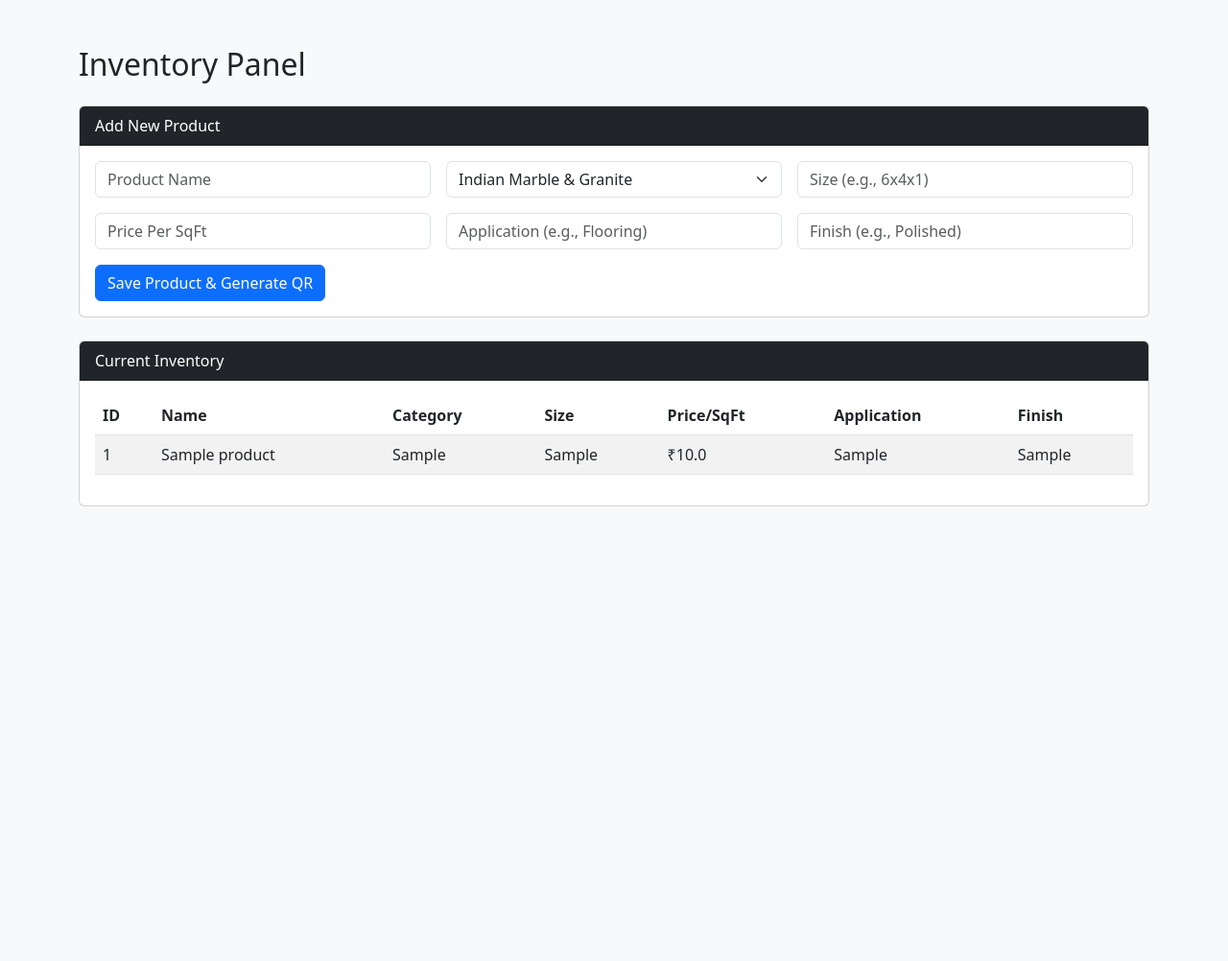
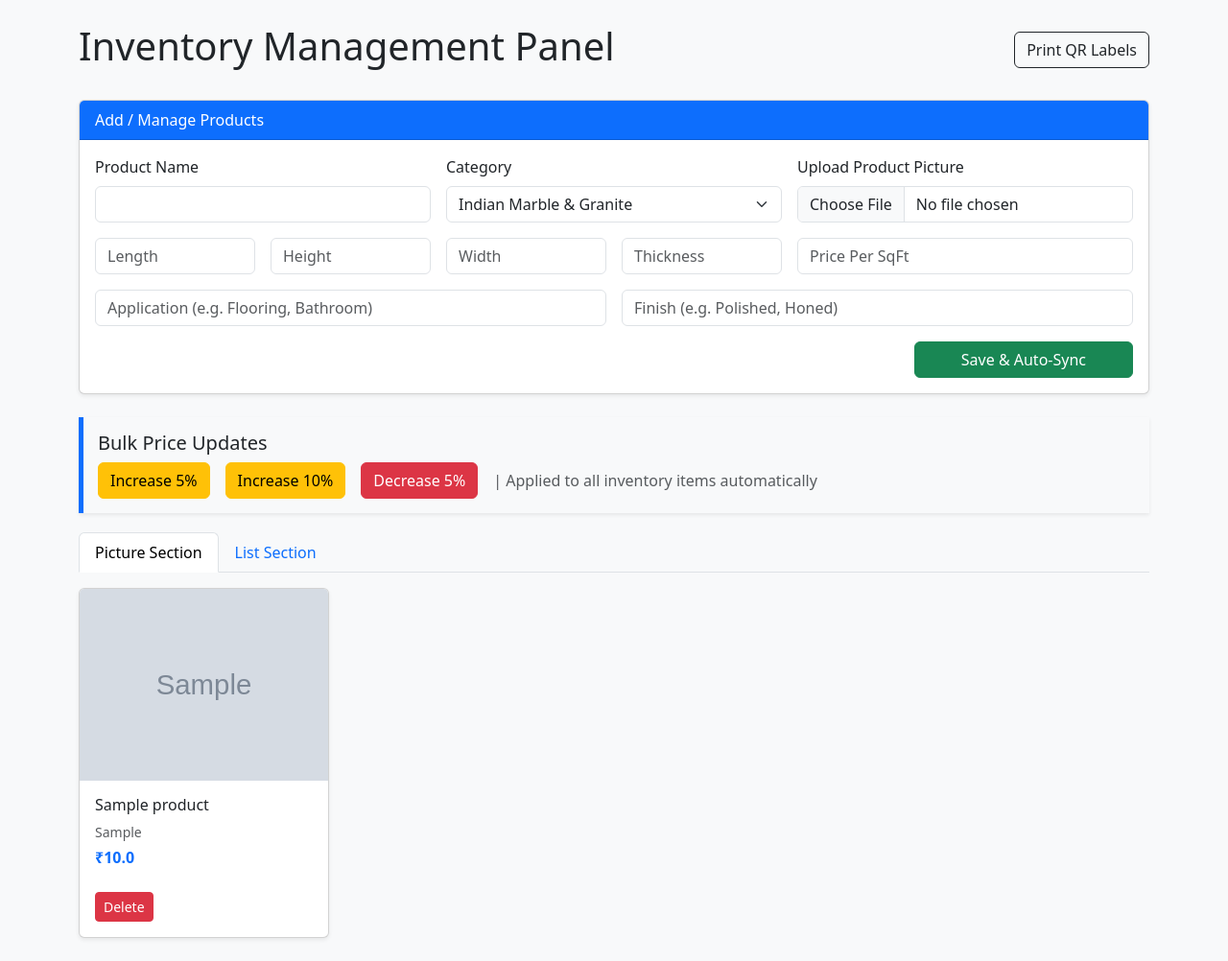
Before and after one commit to Ashwani-3Tech/Marbel-ERP-Project, a Flask app: page / in a window 1280 px wide. Shown: the whole page at 96% size. Before the commit the page ends 528 px from the top, so only its background shows below. Run offline with Flask 3, Linux system fonts and the light colour scheme; tables that the repository leaves empty hold one stand-in row (values such as "Sample post"); grey boxes marked "Sample" are stand-in pictures.

Commit message:
Add files via upload
"Added Delete functionality and cleaned up test data."

```diff
--- a/app.py
+++ b/app.py
@@ -1,30 +1,38 @@
-from flask import Flask, render_template, request, redirect, url_for
+from flask import Flask, render_template, request, redirect, url_for, flash
 import sqlite3
 import qrcode
 import os
+from werkzeug.utils import secure_filename
 
-app = Flask(__name__)
+app = Flask(__name__, static_folder='static')
+app.secret_key = "ashu_secret_key" # Needed for feedback messages
 
-# Ensure QR code directory exists
-os.makedirs('qr_codes', exist_ok=True)
+# Configuration
+UPLOAD_FOLDER = 'static/uploads'
+QR_FOLDER = 'qr_codes'
+app.config['UPLOAD_FOLDER'] = UPLOAD_FOLDER
+os.makedirs(UPLOAD_FOLDER, exist_ok=True)
+os.makedirs(QR_FOLDER, exist_ok=True)
 
 def get_db_connection():
     conn = sqlite3.connect('marble_inventory.db')
     conn.row_factory = sqlite3.Row
     return conn
 
-# Create the database table
+# UPDATED DATABASE SCHEMA (Matching Section 7)
 def setup_database():
     conn = get_db_connection()
     conn.execute('''
         CREATE TABLE IF NOT EXISTS Products (
             id INTEGER PRIMARY KEY AUTOINCREMENT,
             name TEXT NOT NULL,
-            category TEXT NOT NULL,
-            size TEXT,
+            category TEXT,
+            length REAL, height REAL, width REAL, thickness REAL,
             price_per_sqft REAL,
             application TEXT,
-            finish TEXT
+            finish TEXT,
+            description TEXT,
+            image_path TEXT
         )
     ''')
     conn.commit()
@@ -32,44 +40,66 @@ def setup_database():
 
 setup_database()
 
-# Home Route: Show the Inventory List
 @app.route('/')
-def inventory():
+def index():
     conn = get_db_connection()
     products = conn.execute('SELECT * FROM Products').fetchall()
     conn.close()
     return render_template('index.html', products=products)
 
-# Add Product Route: Save data and generate QR
-@app.route('/add', methods=('GET', 'POST'))
+@app.route('/add', methods=['POST'])
 def add_product():
-    if request.method == 'POST':
-        name = request.form['name']
-        category = request.form['category']
-        size = request.form['size']
-        price = request.form['price']
-        application = request.form['application']
-        finish = request.form['finish']
+    # Get text data
+    name = request.form['name']
+    category = request.form['category']
+    price = float(request.form['price'])
+    # Get measurements (Section 7)
+    l, h, w, t = request.form['l'], request.form['h'], request.form['w'], request.form['t']
+    app_use = request.form['application']
+    finish = request.form['finish']
 
-        conn = get_db_connection()
-        cursor = conn.cursor()
-        cursor.execute('''
-            INSERT INTO Products (name, category, size, price_per_sqft, application, finish)
-            VALUES (?, ?, ?, ?, ?, ?)
-        ''', (name, category, size, price, application, finish))
+    # Handle Image Upload (Section 1)
+    file = request.files['image']
+    filename = ""
+    if file:
+        filename = secure_filename(file.filename)
+        file.save(os.path.join(app.config['UPLOAD_FOLDER'], filename))
 
-        product_id = cursor.lastrowid
-        conn.commit()
-        conn.close()
+    conn = get_db_connection()
+    cursor = conn.cursor()
+    cursor.execute('''
+        INSERT INTO Products (name, category, length, height, width, thickness, price_per_sqft, application, finish, image_path)
+        VALUES (?, ?, ?, ?, ?, ?, ?, ?, ?, ?)
+    ''', (name, category, l, h, w, t, price, app_use, finish, filename))
 
-        # Generate the QR Code image
-        qr_data = f"ID: {product_id} | Name: {name} | Category: {category}"
-        img = qrcode.make(qr_data)
-        img.save(f"qr_codes/product_{product_id}.png")
+    product_id = cursor.lastrowid
+    conn.commit()
+    conn.close()
 
-        return redirect(url_for('inventory'))
+    # Generate Advanced QR (Section 6: Name and ID on QR)
+    qr_data = f"ID: {product_id} | Name: {name} | Cat: {category}"
+    img = qrcode.make(qr_data)
+    img.save(f"{QR_FOLDER}/product_{product_id}.png")
 
-    return render_template('index.html')
+    return redirect(url_for('index'))
 
+# BULK PRICE UPDATE (Section 2)
+@app.route('/bulk_update', methods=['POST'])
+def bulk_update():
+    percent = float(request.form['percent']) / 100
+    conn = get_db_connection()
+    # Increases or decreases ALL prices by the given percentage
+    conn.execute('UPDATE Products SET price_per_sqft = price_per_sqft * (1 + ?)', (percent,))
+    conn.commit()
+    conn.close()
+    flash(f"Prices updated by {int(percent*100)}%")
+    return redirect(url_for('index'))
+@app.route('/delete/<int:id>')
+def delete_product(id):
+    conn = get_db_connection()
+    conn.execute('DELETE FROM Products WHERE id = ?', (id,))
+    conn.commit()
+    conn.close()
+    return redirect(url_for('index'))
 if __name__ == '__main__':
     app.run(debug=True)
--- a/templates/index.html
+++ b/templates/index.html
@@ -3,72 +3,136 @@
 <head>
     <meta charset="UTF-8">
     <meta name="viewport" content="width=device-width, initial-scale=1.0">
-    <title>Marble ERP - Inventory</title>
+    <title>Marble ERP - Admin Panel</title>
     <link href="https://cdn.jsdelivr.net/npm/bootstrap@5.3.0/dist/css/bootstrap.min.css" rel="stylesheet">
+    <style>
+        .marble-card img { height: 200px; object-fit: cover; }
+        .bulk-section { background: #f8f9fa; border-left: 5px solid #0d6efd; padding: 15px; margin-bottom: 20px; }
+    </style>
 </head>
 <body class="bg-light">
 
-<div class="container mt-5">
-    <h2 class="mb-4">Inventory Panel</h2>
+<div class="container mt-4">
+    <div class="d-flex justify-content-between align-items-center mb-4">
+        <h1>Inventory Management Panel</h1>
+        <a href="/gallery" class="btn btn-outline-dark">Print QR Labels</a>
+    </div>
 
-    <div class="card mb-4">
-        <div class="card-header bg-dark text-white">Add New Product</div>
+    <div class="card mb-4 shadow-sm">
+        <div class="card-header bg-primary text-white font-weight-bold">Add / Manage Products</div>
         <div class="card-body">
-            <form action="/add" method="POST" class="row g-3">
+            <form action="/add" method="POST" enctype="multipart/form-data" class="row g-3">
                 <div class="col-md-4">
-                    <input type="text" name="name" class="form-control" placeholder="Product Name" required>
+                    <label class="form-label">Product Name</label>
+                    <input type="text" name="name" class="form-control" required>
                 </div>
                 <div class="col-md-4">
+                    <label class="form-label">Category</label>
                     <select name="category" class="form-select">
-                        <option value="Indian Marble & Granite">Indian Marble & Granite</option>
-                        <option value="Imported Marble">Imported Marble</option>
-                        <option value="Exotic Marble">Exotic Marble</option>
+                        <option>Indian Marble & Granite</option>
+                        <option>Imported Marble</option>
+                        <option>Exotic Marble</option>
+                        <option>Onyx</option>
+                        <option>Quartzite</option>
                     </select>
                 </div>
                 <div class="col-md-4">
-                    <input type="text" name="size" class="form-control" placeholder="Size (e.g., 6x4x1)">
+                    <label class="form-label">Upload Product Picture</label>
+                    <input type="file" name="image" class="form-control" accept="image/*">
+                </div>
+
+                <div class="col-md-2">
+                    <input type="number" step="0.1" name="l" class="form-control" placeholder="Length">
+                </div>
+                <div class="col-md-2">
+                    <input type="number" step="0.1" name="h" class="form-control" placeholder="Height">
+                </div>
+                <div class="col-md-2">
+                    <input type="number" step="0.1" name="w" class="form-control" placeholder="Width">
+                </div>
+                <div class="col-md-2">
+                    <input type="number" step="0.1" name="t" class="form-control" placeholder="Thickness">
                 </div>
                 <div class="col-md-4">
                     <input type="number" step="0.01" name="price" class="form-control" placeholder="Price Per SqFt" required>
                 </div>
-                <div class="col-md-4">
-                    <input type="text" name="application" class="form-control" placeholder="Application (e.g., Flooring)">
+
+                <div class="col-md-6">
+                    <input type="text" name="application" class="form-control" placeholder="Application (e.g. Flooring, Bathroom)">
                 </div>
-                <div class="col-md-4">
-                    <input type="text" name="finish" class="form-control" placeholder="Finish (e.g., Polished)">
+                <div class="col-md-6">
+                    <input type="text" name="finish" class="form-control" placeholder="Finish (e.g. Polished, Honed)">
                 </div>
-                <div class="col-12">
-                    <button type="submit" class="btn btn-primary">Save Product & Generate QR</button>
+
+                <div class="col-12 text-end">
+                    <button type="submit" class="btn btn-success px-5">Save & Auto-Sync</button>
                 </div>
             </form>
         </div>
     </div>
 
-    <div class="card">
-        <div class="card-header bg-dark text-white">Current Inventory</div>
+    <div class="bulk-section shadow-sm">
+        <h5>Bulk Price Updates</h5>
+        <form action="/bulk_update" method="POST" class="d-flex align-items-center gap-3">
+            <button type="submit" name="percent" value="5" class="btn btn-warning">Increase 5%</button>
+            <button type="submit" name="percent" value="10" class="btn btn-warning">Increase 10%</button>
+            <button type="submit" name="percent" value="-5" class="btn btn-danger">Decrease 5%</button>
+            <span class="text-muted">| Applied to all inventory items automatically</span>
+        </form>
+    </div>
+
+    <ul class="nav nav-tabs mb-3" id="inventoryTabs">
+        <li class="nav-item"><a class="nav-link active" data-bs-toggle="tab" href="#pictureView">Picture Section</a></li>
+        <li class="nav-item"><a class="nav-link" data-bs-toggle="tab" href="#listView">List Section</a></li>
+    </ul>
+
+    <div class="tab-content">
+        <div class="tab-pane fade show active" id="pictureView">
+            <div class="row">
+                {% for p in products %}
+                <div class="col-md-3 mb-4">
+                    <div class="card marble-card shadow-sm h-100">
+                        {% if p.image_path %}
+                        <img src="{{ url_for('static', filename='uploads/' + p.image_path) }}" class="card-img-top">
+                        {% else %}
+                        <div class="bg-secondary text-white text-center py-5">No Image</div>
+                        {% endif %}
                         <div class="card-body">
-            <table class="table table-striped">
-                <thead>
+                            <h6 class="card-title">{{ p.name }}</h6>
+                            <p class="card-text small text-muted mb-1">{{ p.category }}</p>
+                            <p class="text-primary fw-bold">₹{{ p.price_per_sqft }}</p>
+                            <a href="/delete/{{ p.id }}" class="btn btn-sm btn-danger mt-2">Delete</a>
+                        </div>
+                    </div>
+                </div>
+                {% endfor %}
+            </div>
+        </div>
+
+        <div class="tab-pane fade" id="listView">
+            <div class="card shadow-sm">
+                <table class="table table-hover mb-0">
+                    <thead class="table-dark">
                         <tr>
-                        <th>ID</th>
                             <th>Name</th>
+                            <th>Size (LxHxWxT)</th>
                             <th>Category</th>
-                        <th>Size</th>
                             <th>Price/SqFt</th>
-                        <th>Application</th>
                             <th>Finish</th>
+                            <th>Actions</th>
                         </tr>
                     </thead>
                     <tbody>
-                    {% for product in products %}
+                        {% for p in products %}
                         <tr>
-                        <td>{{ product.id }}</td>
-                        <td>{{ product.name }}</td>
-                        <td>{{ product.category }}</td>
-                        <td>{{ product.size }}</td>
-                        <td>₹{{ product.price_per_sqft }}</td>
-                        <td>{{ product.application }}</td>
-                        <td>{{ product.finish }}</td>
+                            <td>{{ p.name }}</td>
+                            <td>{{p.length}}x{{p.height}}x{{p.width}} ({{p.thickness}}mm)</td>
+                            <td>{{ p.category }}</td>
+                            <td>₹{{ p.price_per_sqft }}</td>
+                            <td>{{ p.finish }}</td>
+                            <td>
+                                <a href="https://wa.me/?text=Marble%20Quote:%20{{p.name}}%20at%20Rs.{{p.price_per_sqft}}" target="_blank" class="btn btn-sm btn-success">WhatsApp</a>
+                            </td>
                         </tr>
                         {% endfor %}
                     </tbody>
@@ -76,6 +140,8 @@
             </div>
         </div>
     </div>
+</div>
 
+<script src="https://cdn.jsdelivr.net/npm/bootstrap@5.3.0/dist/js/bootstrap.bundle.min.js"></script>
 </body>
 </html>
```
Lines whose indentation alone changed are shown as unchanged.
